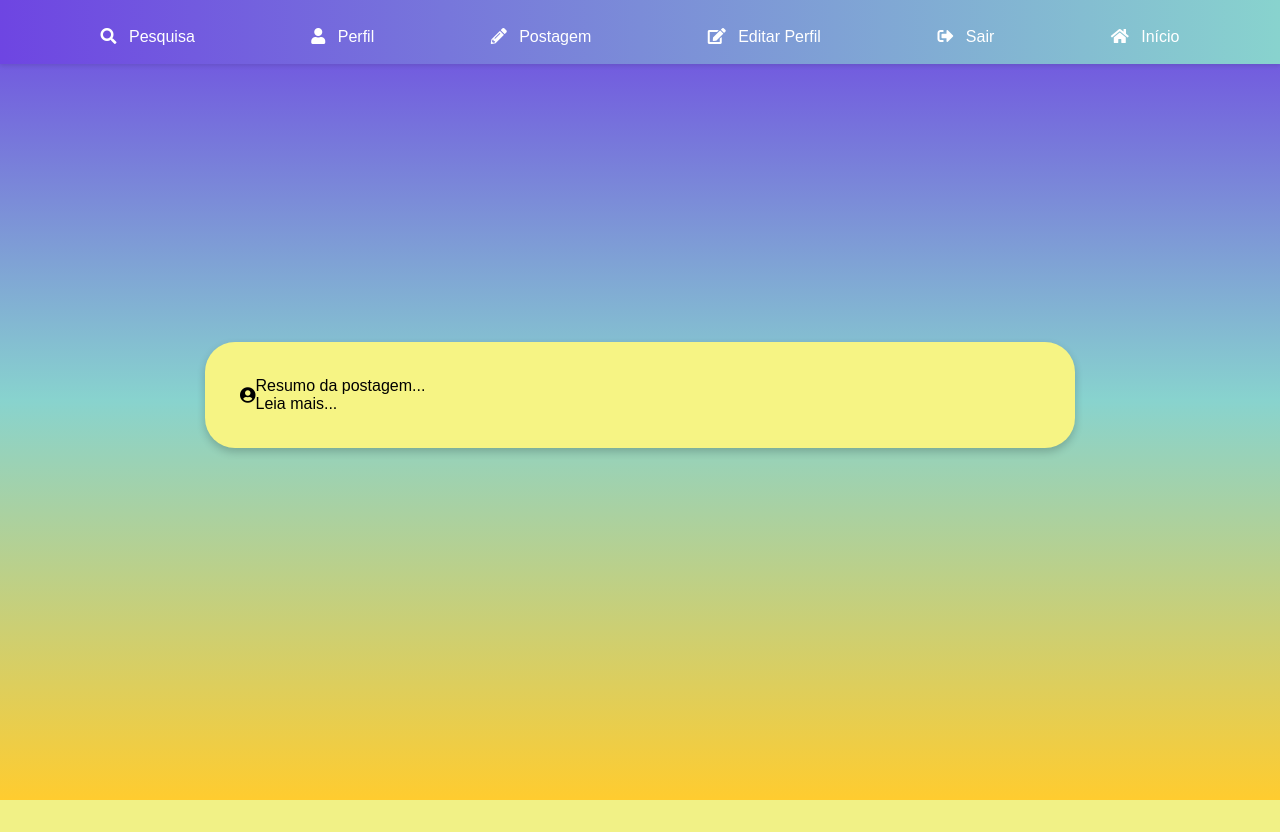
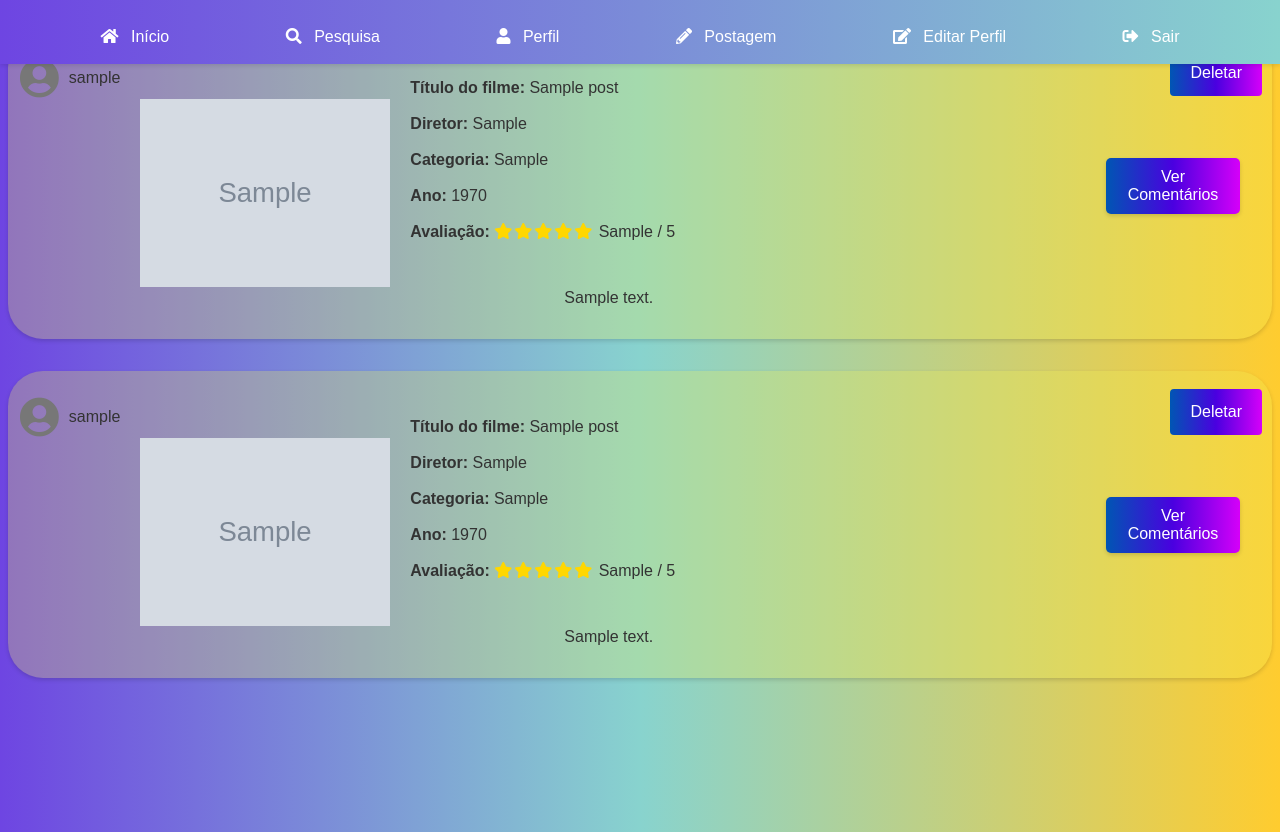
Before and after one commit to gustavorodriDEV/WebProejct, a PHP site: page / in a window 1280 px wide. Before the commit the page ends 800 px from the top, so only its background shows below. Run offline with PHP 8.4, Linux system fonts and the light colour scheme; the visitor is signed in with stand-in values (Sample User, id 1); tables that the repository leaves empty or names only in its code hold one stand-in row (values such as "Sample post"); grey boxes marked "Sample" are stand-in pictures; some libraries are stand-ins or nearby versions.

Commit message:
Feed aparecendo no index

```diff
--- /dev/null
+++ b/FeedClass.php
@@ -0,0 +1,95 @@
+<?php
+
+class MovieDetails {
+
+    public static function display($conn) {
+        $sql = "SELECT p.PostID, p.username, p.Titulo, p.Diretor, p.Categoria, p.DataDeLancamento, p.Descricao, p.Caminho_Imagem, u.adm, u.FotoPerfil, a.Pontuacao, a.DataDaAvaliacao
+                FROM posts p
+                LEFT JOIN Perfilusuario u ON p.username = u.nomeUsuario
+                LEFT JOIN Avaliacoes a ON p.PostID = a.PostID
+                ORDER BY p.DataDeLancamento DESC";
+
+        $result = $conn->query($sql);
+        if ($result->num_rows > 0) {
+            $nomeUsuario = autenticacao::getUsername();
+            while ($row = $result->fetch_assoc()) {
+                echo '<div class="content" style="position: relative;">';
+                echo '  <div class="movie-details">';
+                echo '    <div class="movie-info">';
+                echo '      <div class="user-info">';
+                if (empty($row['FotoPerfil'])) {
+                    echo '        <i class="fas fa-user-circle avatar-icon default-avatar" style="font-size: 40px; color: #777;"></i>';
+                } else {
+                    echo '        <img src="' . htmlspecialchars($row['FotoPerfil']) . '" alt="Perfil do usuário" class="profile-image">';
+                }
+                echo '        <span class="user-name">' . htmlspecialchars($row['username']) . '</span>';
+                echo '      </div>'; // Close user-info
+                echo '    </div>'; // Close movie-info
+                echo '    <div class="movie-image">';
+                echo '      <img src="' . htmlspecialchars($row['Caminho_Imagem']) . '" alt="Imagem do filme" style="width: 100%; max-width: 400px;">';
+                echo '    </div>'; // Close movie-image
+                echo '    <div class="inform">';
+                echo '      <div class="info-item"><strong>Título do filme:</strong> <span>' . htmlspecialchars($row['Titulo']) . '</span></div><br>';
+                echo '      <div class="info-item"><strong>Diretor:</strong> <span>' . htmlspecialchars($row['Diretor']) . '</span></div><br>';
+                echo '      <div class="info-item"><strong>Categoria:</strong> <span>' . htmlspecialchars($row['Categoria']) . '</span></div><br>';
+                echo '      <div class="info-item"><strong>Ano:</strong> <span>' . date('Y', strtotime($row['DataDeLancamento'])) . '</span></div><br>';
+                echo '      <div class="info-item"><strong>Avaliação:</strong> <span>';
+                if ($row['Pontuacao'] !== null) {
+                    for ($i = 0; $i < 5; $i++) {
+                        echo '<i class="fas fa-star" style="color: ' . ($i < $row['Pontuacao'] ? 'gold' : 'lightgray') . '; margin-right: 2px;"></i>';
+                    }
+                    echo ' ' . htmlspecialchars($row['Pontuacao']) . ' / 5';
+                } else {
+                    echo 'Não avaliado';
+                }
+                echo '</span></div><br>';
+                echo '      <div class="movie-description">' . nl2br(htmlspecialchars($row['Descricao'])) . '</div>';
+                echo '    </div>'; // Close inform
+                echo '  </div>'; // Close movie-details
+                echo '  <form action="comments_page.php" method="POST">';
+                echo '    <input type="hidden" name="PostID" value="' . htmlspecialchars($row['PostID']) . '">';
+                echo '    <input type="hidden" name="Titulo" value="' . htmlspecialchars($row['Titulo']) . '">';
+                echo '    <input type="hidden" name="Diretor" value="' . htmlspecialchars($row['Diretor']) . '">';
+                echo '    <input type="hidden" name="Categoria" value="' . htmlspecialchars($row['Categoria']) . '">';
+                echo '    <input type="hidden" name="DataDeLancamento" value="' . htmlspecialchars($row['DataDeLancamento']) . '">';
+                echo '    <input type="hidden" name="Descricao" value="' . htmlspecialchars($row['Descricao']) . '">';
+                echo '    <button type="submit" class="comment-button">Ver Comentários</button>';
+                echo '  </form>';
+
+                if ($row['username'] == $nomeUsuario || $row['adm'] == TRUE) {
+                    echo '  <form action="delete_post.php" method="POST" style="position: absolute; top: 10px; right: 10px;">';
+                    echo '    <input type="hidden" name="PostID" value="' . htmlspecialchars($row['PostID']) . '">';
+                    echo '    <button type="submit" class="delete-button">Deletar</button>';
+                    echo '  </form>';
+                }
+                echo '</div>'; // Close content
+            }
+        } else {
+            echo "<p>Nenhuma mídia cadastrada.</p>";
+        }
+    }
+}
+
+?>
+<!DOCTYPE html>
+<html lang="pt-br">
+    <head>
+        <meta charset="UTF-8">
+        <title>Detalhes do Filme</title>
+        <link rel="stylesheet" href="FeedStyleSheet.css">
+        <link href="https://cdnjs.cloudflare.com/ajax/libs/font-awesome/5.15.1/css/all.min.css" rel="stylesheet">
+    </head>
+    <body>
+
+        <?php
+        $conn = new mysqli('localhost', 'root', '', 'webPro');
+        if ($conn->connect_error) {
+            die("Conexão falhou: " . $conn->connect_error);
+        }
+
+        // Chamando a função para exibir detalhes do filme
+        MovieDetails::display($conn);
+        $conn->close();
+        ?>
+    </body>
+</html>
--- a/FeedStyleSheet.css
+++ b/FeedStyleSheet.css
@@ -131,3 +131,8 @@ body {
         max-width: 100%;
     }
 }
+
+.fas fa-star {
+        display: inline-block; /* Assegura que as estrelas fiquem na mesma linha */
+        margin-right: 5px; /* Adiciona espaço entre as estrelas */
+    }
--- a/comments_page.php
+++ b/comments_page.php
@@ -53,6 +53,7 @@ if ($stmt) {
         <title>Detalhes do Filme</title>
         <link rel="stylesheet" href="modal.css">
         <link rel="stylesheet" href="comment_StyleSheet.css">
+
         <link href="https://cdnjs.cloudflare.com/ajax/libs/font-awesome/5.15.1/css/all.min.css" rel="stylesheet">
     </head>
     <body>
--- a/estilos.css
+++ b/estilos.css
@@ -6,14 +6,15 @@ body, html {
 /*Cor do body*/
 body {
     font-family: 'Arial', sans-serif;
-    background-image: linear-gradient(to bottom, #6e45e2, #88d3ce, #ffcc2f);
+    background-image: linear-gradient(to right, #6e45e2, #88d3ce, #ffcc2f);
     margin: 0;
     padding: 0;
-    display: flex;
     justify-content: center;
     align-items: center;
     height: 100vh;
+
 }
+
 /*fim da body*/
 
 .login-container {
@@ -21,7 +22,7 @@ body {
     padding: 40px;
     border-radius: 20px;
     color: white;
-    max-width: 400px;
+    max-width: 400px; /* Limita a largura máxima para evitar que o formulário fique muito largo em telas grandes */
     box-shadow: 0 4px 8px rgba(0,0,0,0.5);
     display: flex;
     flex-direction: column;
@@ -29,6 +30,7 @@ body {
     justify-content: center;
     text-align: center;
 }
+
 
 input[type="text"],
 input[type="password"],
@@ -64,26 +66,6 @@ a, button[type="button"] {
     display: block;
     text-align: center;
     margin-top: 10px;
-}
-
-.button-like-link {
-    display: inline-block;
-    width: calc(100% - 20px);
-    padding: 10px;
-    margin: 5px 0;
-    border: none;
-    border-radius: 5px;
-    background: linear-gradient(to right, #0056b3, #4a00e0, #d500f9);
-    color: white;
-    font-size: 16px;
-    text-align: center;
-    text-decoration: none;
-    cursor: pointer;
-    transition: background-color 0.3s;
-}
-
-.button-like-link:hover {
-    background-color: rgb(140, 68, 188);
 }
 
 
@@ -326,34 +308,14 @@ textarea {
     align-items: center;
 }
 
-.post {
-    background-color: #f6f484;
-    border-radius: 30px;
-    padding: 35px;
-    margin-bottom: 10px;
-    display: flex;
-    align-items: center;
-    color: #000;
-    cursor: pointer;
-    transition: background-color 0.2s;
-    width: 900%;
-    ; /* Ajuste a largura das postagens aqui */
-    max-width: 800px; /* Ou defina uma largura máxima fixa */
-    box-shadow: 0 4px 8px rgba(0,0,0,0.2); /* Opção de sombra para dar profundidade */
-}
+
 
 .post:hover {
     background-color: #f1e4a2;
 
 }
 
-.imagem-perfil {
-    border-radius: 50%;
-    margin-right: 20px;
-    width: 50px;
-    height: 50px;
-    flex-shrink: 0;
-}
+
 
 .conteudo-post {
     flex-grow: 1;
@@ -366,3 +328,18 @@ textarea {
     text-overflow: ellipsis;
     overflow: hidden;
 }
+
+
+@media (min-width: 768px) {
+    .content {
+        flex-direction: row;
+        gap: 2rem;
+    }
+}
+
+@media (max-width: 768px) {
+    .movie-image {
+        flex: 1 1 100%;
+        max-width: 100%;
+    }
+}
--- a/index.php
+++ b/index.php
@@ -1,6 +1,10 @@
 <?php
+require_once 'autenticacao.php';
+autenticacao::checkLogin();
+
 include 'navBar.php';
 echo $GLOBALS['navbar'];
+require_once 'FeedClass.php'; // Assegure-se de que este arquivo contém a definição da classe MovieDetails
 ?>
 <!DOCTYPE html>
 <html lang="pt-br">
@@ -8,25 +12,23 @@ echo $GLOBALS['navbar'];
         <meta charset="UTF-8">
         <title>Fórum de Discussão</title>
         <link rel="stylesheet" href="estilos.css">
+        <link rel="stylesheet" href="FeedStyleSheet.css">
+
         <link rel="stylesheet" href="https://use.fontawesome.com/releases/v5.8.1/css/all.css">
     </head>
     <body>
-    <div class="post-container">
-        <div class="post" onclick="window.location.href = '/postagem-detalhada.html';">
-            <!-- A imagem do perfil inicialmente não é exibida até que uma seja selecionada -->
-            <img src="" alt="Ícone do Usuário" class="imagem-perfil" style="display: none;">
-            <!-- Ícone que será clicável para atualizar a imagem de perfil -->
-            <i class="fas fa-user-circle avatar-icon" onclick="document.getElementById('fileInput').click()"></i>
-            <div class="conteudo-post">
-                <p>Resumo da postagem...</p>
-                <p>Leia mais...</p>
-            </div>
-        </div>
-    </div>
 
         <!-- Input de arquivo escondido -->
-    <input type="file" id="fileInput" accept="image/*" style="display: none;" onchange="atualizarPerfilEPostagens(this)" />
+        <?php
+        $conn = new mysqli('localhost', 'root', '', 'webPro');
+        if ($conn->connect_error) {
+            die("Conexão falhou: " . $conn->connect_error);
+        }
 
+        // Chamando a função para exibir detalhes do filme
+        MovieDetails::display($conn);
+        $conn->close();
+        ?>
         <script src="scripts.js"></script>
     </body>
 </html>
--- a/navBar.php
+++ b/navBar.php
@@ -6,6 +6,7 @@ if (session_status() == PHP_SESSION_NONE) {
 // Defina a variável global para a navbar
 $navbar = '
 <div class="navbar">
+    <a href="index.php" class="nav-item"><i class="fas fa-home"></i> Início</a>
     <a href="#search" class="nav-item"><i class="fas fa-search"></i> Pesquisa</a>
     <a href="perfil.php" class="nav-item"><i class="fas fa-user"></i> Perfil</a>';
 
@@ -16,13 +17,12 @@ if (isset($_SESSION['loggedin']) && $_SESSION['loggedin'] === true) {
     <a href="Sair.php" class="nav-item"><i class="fas fa-sign-out-alt"></i> Sair</a>';
 }
 
-$navbar .= '
-    <a href="index.php" class="nav-item"><i class="fas fa-home"></i> Início</a>
-</div>';
+$navbar .= '</div>';
 
 // Torne a variável $navbar global
 $GLOBALS['navbar'] = $navbar;
 ?>
+
 
 <!DOCTYPE html>
 <html lang="pt-br">
```
Also changed, not shown: Feed.php (+7 -69 lines), Perfil_StyleSheet.css (+15 -12 lines), nbproject/private/private.xml (+4 -6 lines), perfil.php (+18 -12 lines), imgUsuario/OIP.jpg (added). Lines whose indentation alone changed are shown as unchanged.
